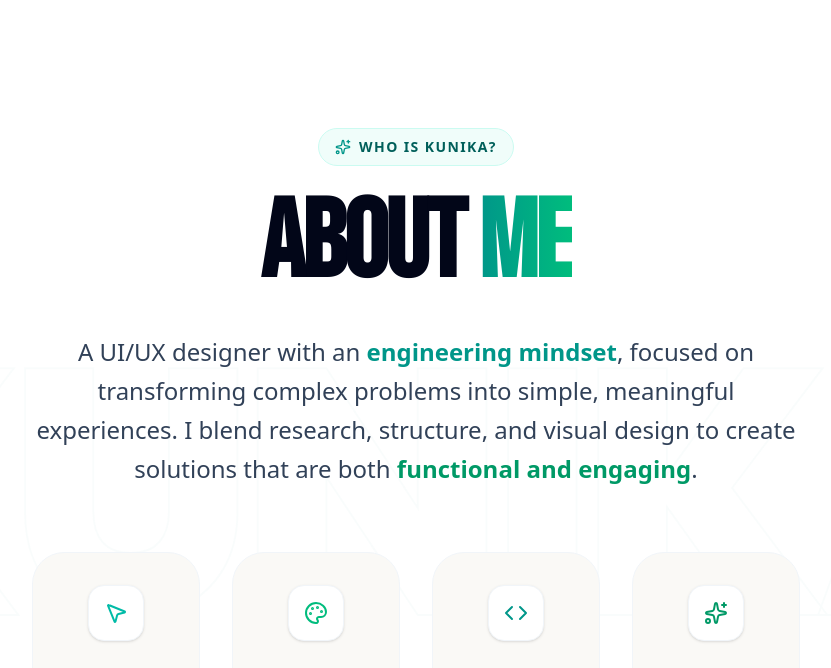
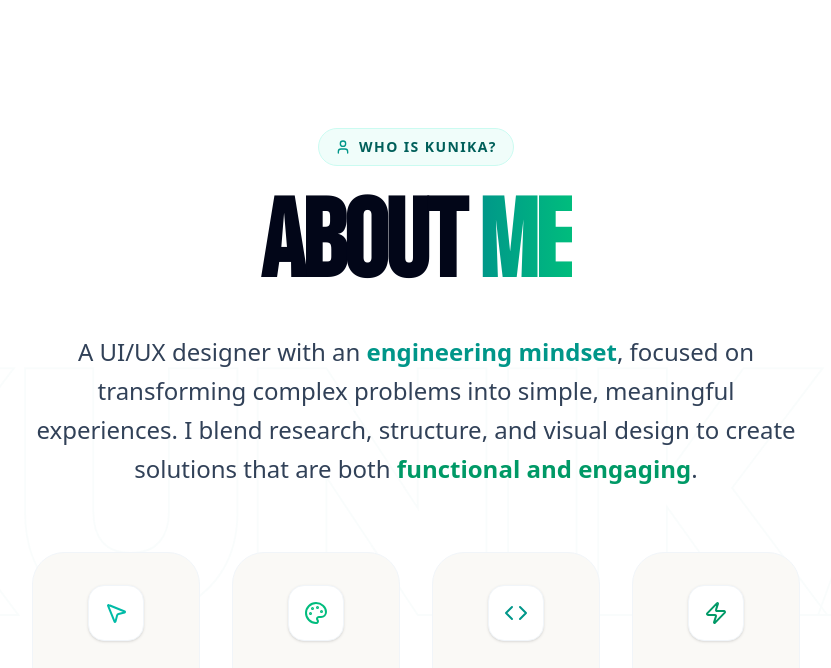
Before and after one commit to kun-ika/porfoliogreen, a Next.js app: page / in a window 1280 px wide. Shown: the part 2000-2668 px from the top of the page, without its empty margins (224-1055 px from the left). Built offline with nearby package versions, Linux system fonts and the light colour scheme.

Commit message:
refactor: portfolio components and sections update

```diff
--- a/src/components/About.jsx
+++ b/src/components/About.jsx
@@ -2,7 +2,7 @@
 import React, { useState, useEffect } from 'react';
 import Image from 'next/image';
 import { motion, AnimatePresence, useMotionValue, useSpring } from 'framer-motion';
-import { ChevronDown, Instagram, Dribbble, Figma, Component, PenBox, Layers, MousePointer2, Palette, Code, Sparkles, Smartphone, Linkedin, Github, Mail } from 'lucide-react';
+import { ChevronDown, Instagram, Dribbble, Figma, Component, PenBox, Layers, MousePointer2, Palette, Code, Zap, Smartphone, Linkedin, Github, Mail } from 'lucide-react';
 
 const AccordionItem = ({ number, title, text, tags, Icon }) => {
     const [isOpen, setIsOpen] = useState(false);
@@ -136,7 +136,7 @@ const About = () => {
             title: "BRANDING",
             text: "Establishing a strong brand voice and visual language that resonates deeply with users. Focusing on consistent representation across multiple channels.",
             tags: ["Brand Strategy", "Logo Design", "Style Guides", "Art Direction"],
-            Icon: Sparkles
+            Icon: Zap
         }
     ];
 
--- a/src/components/AboutOverview.jsx
+++ b/src/components/AboutOverview.jsx
@@ -2,14 +2,14 @@
 import React from 'react';
 import Link from 'next/link';
 import { motion } from 'framer-motion';
-import { ArrowRight, MousePointer2, Palette, Code, Sparkles } from 'lucide-react';
+import { ArrowRight, MousePointer2, Palette, Code, Zap, User } from 'lucide-react';
 
 const AboutOverview = () => {
     const highlights = [
         { icon: <MousePointer2 size={24} className="text-teal-500" />, title: "UI/UX Design", text: "Creating intuitive and user-centered interfaces that balance aesthetics with functionality." },
         { icon: <Palette size={24} className="text-emerald-500" />, title: "Graphic Design", text: "Crafting visual identities and cohesive branding that effectively communicates your message." },
         { icon: <Code size={24} className="text-teal-600" />, title: "Web Design", text: "Building responsive, accessible, and high-performance websites with premium digital flow." },
-        { icon: <Sparkles size={24} className="text-emerald-600" />, title: "Branding", text: "Establishing a strong brand voice and visual language that resonates deeply with users." },
+        { icon: <Zap size={24} className="text-emerald-600" />, title: "Branding", text: "Establishing a strong brand voice and visual language that resonates deeply with users." },
     ];
 
     return (
@@ -41,7 +41,7 @@ const AboutOverview = () => {
                         whileInView={{ scale: 1 }}
                         className="inline-flex items-center gap-2 px-4 py-2 rounded-full bg-teal-50 border border-teal-100 mb-8"
                     >
-                        <Sparkles size={16} className="text-teal-600" />
+                        <User size={16} className="text-teal-600" />
                         <span className="text-xs md:text-sm font-bold tracking-widest uppercase text-teal-800">Who is Kunika?</span>
                     </motion.div>
 
```
